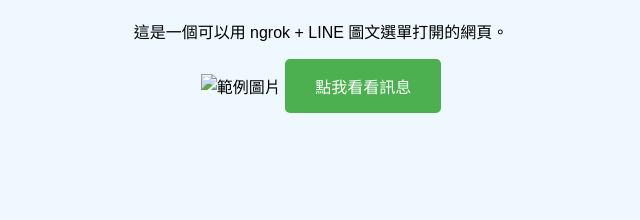
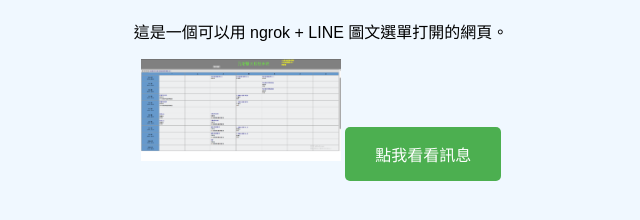
Before and after one commit to lovexi0622-art/-1, a plain HTML site: page index.html in a window 1280 px wide. Shown: the part 128-348 px from the top of the page, without its empty margins (319-959 px from the left). Drawn offline with Linux system fonts and the light colour scheme.

Commit message:
Update index.html

```diff
--- a/index.html
+++ b/index.html
@@ -9,7 +9,7 @@
 <body>
     <h1>歡迎來到 LINE WebView 範例網頁</h1>
     <p>這是一個可以用 ngrok + LINE 圖文選單打開的網頁。</p>
-    <img src="images/pic.png" alt="範例圖片" width="200">
+    <img src="pic.png" alt="範例圖片" width="200">
 
     <button id="clickBtn">點我看看訊息</button>
     <p id="msg"></p>
```
